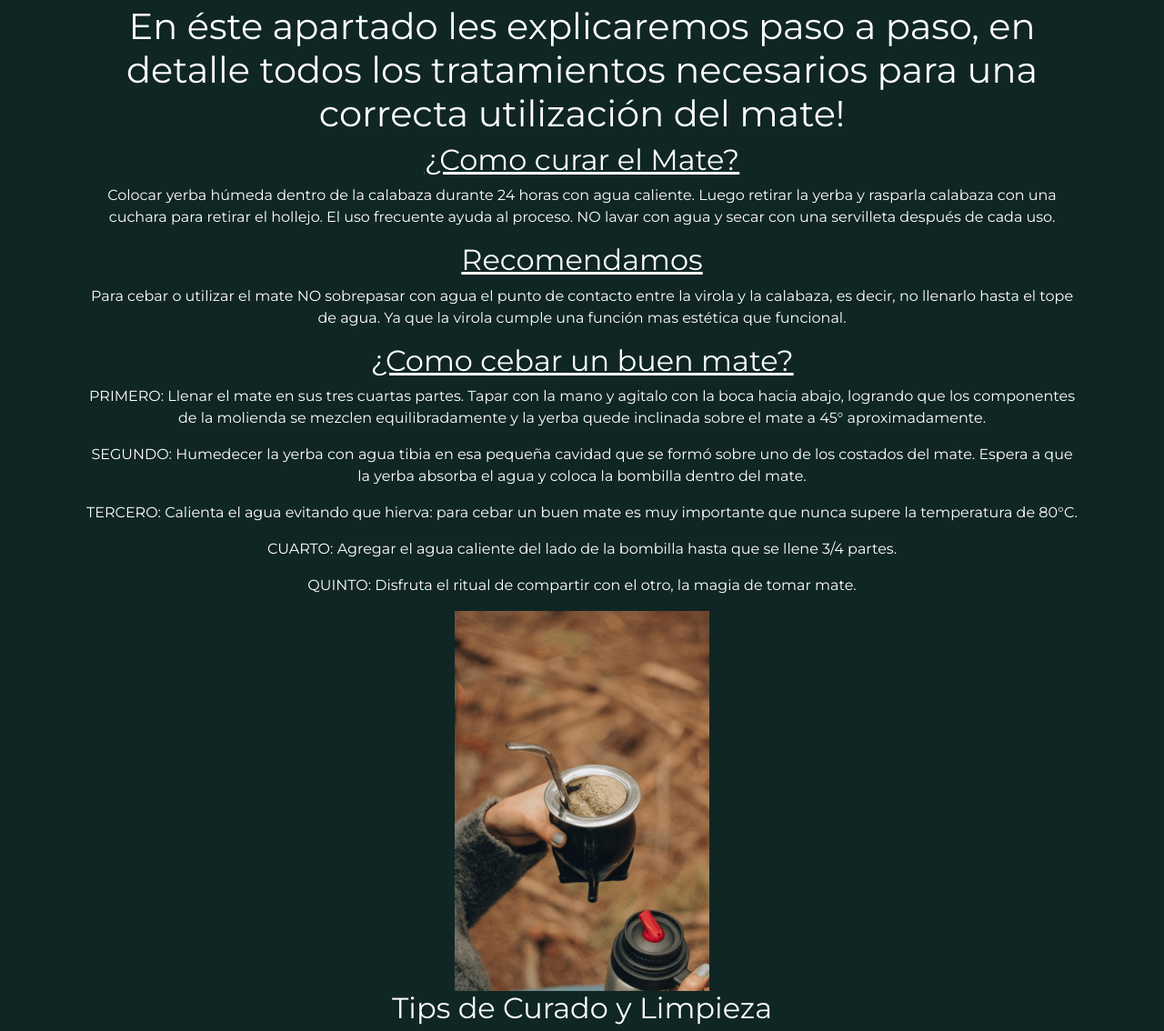
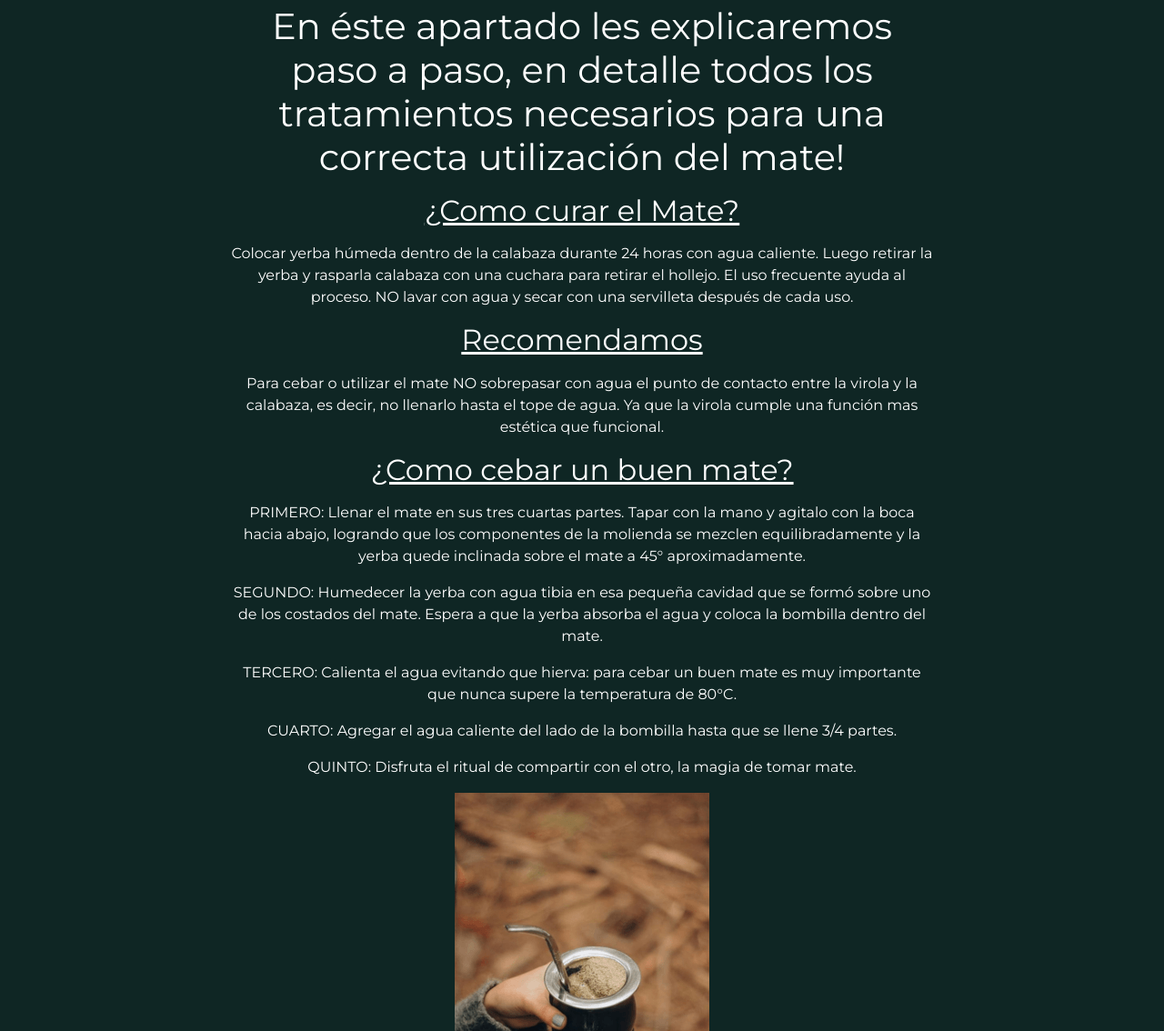
Before and after one commit to LautaroAmezaga/PF-Amezaga, a website: page pages/mate tips.html in a window 1280 px wide. Shown: the part 191-1325 px from the top of the page at 91% size. Drawn offline with nearby package versions, Linux system fonts and the light colour scheme.

Commit message:
Cambios en nosotros y productos

```diff
--- a/pages/mate tips.html
+++ b/pages/mate tips.html
@@ -70,31 +70,31 @@
     </nav>
     <!-- Mate tips -->
     <section class="nosotros seccion-oscura">
-      <div class="container text-center animate__animated animate__backInDown">
+      <div class="contenedor animate__animated animate__backInDown">
         <div class="container-fluid">
         <h1 class="seccion-titulo">Mate tips: Curado, Cebado y Limpieza</h1>
         <div>
-        <h1 class="animate__animated animate__backInLeft">
+        <h1 class=" m-2 animate__animated animate__backInLeft">
           En éste apartado les explicaremos paso a paso, en detalle todos los tratamientos necesarios para una correcta utilización del mate!
         </h1>
-        <h2><u>¿Como curar el Mate?</u></h2>
+        <h2 class=" m-3"><u>¿Como curar el Mate?</u></h2>
         <p>
         Colocar yerba húmeda dentro de la calabaza durante 24 horas con agua caliente.
         Luego retirar la yerba y rasparla calabaza con una cuchara para retirar el hollejo.
         El uso frecuente ayuda al proceso. NO lavar con agua y secar con una servilleta después de cada uso.
         </p>
-        <h2><u>Recomendamos</u></h2>
+        <h2 class=" m-3"><u>Recomendamos</u></h2>
         <p>
           Para cebar o utilizar el mate NO sobrepasar con agua el punto de contacto entre la virola y la calabaza, es decir, no llenarlo hasta el tope de agua. Ya que la virola cumple una función mas estética que funcional.
         </p>
-        <h2><u>¿Como cebar un buen mate?</u></h2>
+        <h2 class=" m-3"><u>¿Como cebar un buen mate?</u></h2>
          <p>PRIMERO: Llenar el mate en sus tres cuartas partes. Tapar con la mano y agitalo con la boca hacia abajo, logrando que los componentes de la molienda se mezclen equilibradamente y la yerba quede inclinada sobre el mate a 45° aproximadamente.</p>
          <p>SEGUNDO: Humedecer la yerba con agua tibia en esa pequeña cavidad que se formó sobre uno de los costados del mate. Espera a que la yerba absorba el agua y coloca la bombilla dentro del mate.</p>
          <p>TERCERO: Calienta el agua evitando que hierva: para cebar un buen mate es muy importante que nunca supere la temperatura de 80°C.</p>
          <p>CUARTO: Agregar el agua caliente del lado de la bombilla hasta que se llene 3/4 partes.</p>
          <p>QUINTO: Disfruta el ritual de compartir con el otro, la magia de tomar mate.</p>
         <img src="../imgs/Imagen Tips.png" alt="Imagen tips">
-        <h2>Tips de Curado y Limpieza</h2>
+        <h2 class=" m-3"><u>Tips de Curado y Limpieza</u></h2>
         <p>Retirar la Yerba y enjuagar con agua tibia o caliente (que no supere los 80° c).
           Para limpiarlo te recomendamos poner mucho cuidado de no mojar el forro de cuero, ya que es un material delicado y el color/textura puede ser afectado por el exceso de la humedad.
           Una vez enjuagado dejar secar al sol.</p>
--- a/scss/_nosotros.scss
+++ b/scss/_nosotros.scss
@@ -3,5 +3,6 @@
 
     .contenedor{
         text-align: center;
+        max-width: 800px;
     }
 }
```
Also changed, not shown: pages/nosotros.html (+8 -13 lines), css/style.css, 1 other file.
